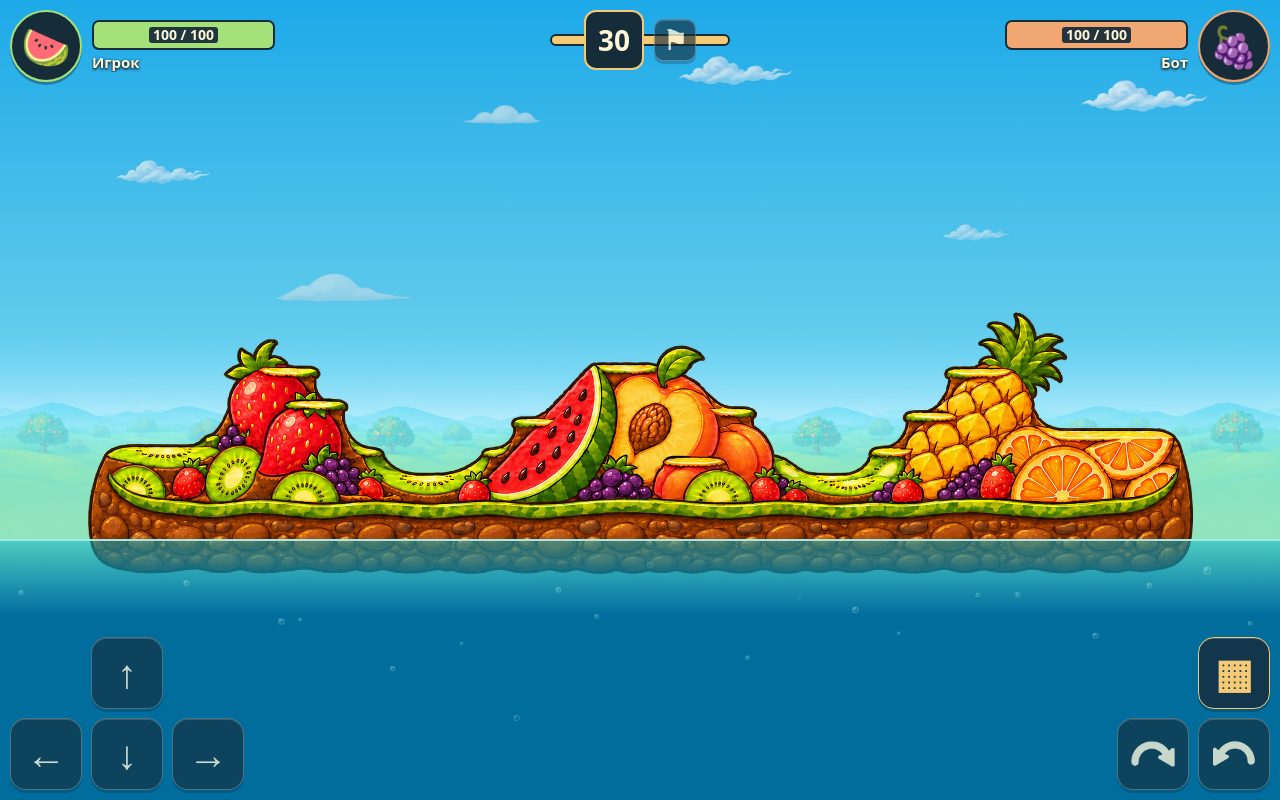
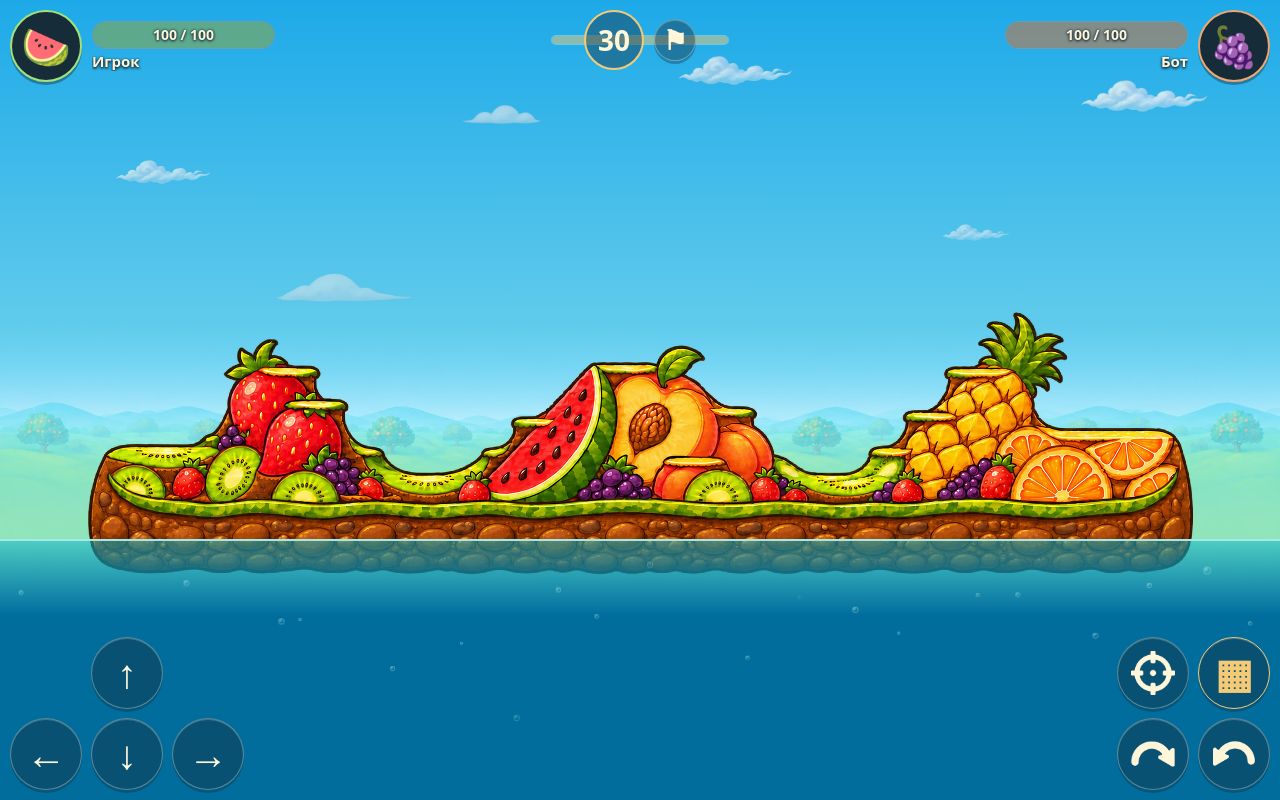
Before and after one commit to iskander99job/clone-client, a website built with Vite: page index.html in a window 1280 px wide. Built offline with nearby package versions, Linux system fonts and the light colour scheme; animation ran at ten frames a second.

Commit message:
Style round HUD controls and add a fire button

```diff
--- a/index.html
+++ b/index.html
@@ -32,7 +32,7 @@
         <div class="turn">
           <span class="turn-track" aria-hidden="true"></span>
           <span class="turn-clock" aria-label="Время хода — 30 секунд">30</span>
-          <button class="hud-button flag" type="button" aria-label="Сдаться" disabled>⚑</button>
+          <button class="hud-button flag" type="button" aria-label="Сдаться" aria-disabled="true">⚑</button>
         </div>
         <div class="fighter fighter-bot">
           <span class="avatar" aria-hidden="true">🍇</span>
@@ -47,12 +47,13 @@
       </div>
       <div class="hud-bottom">
         <div class="direction-pad" role="group" aria-label="Движение">
-          <button class="hud-button up" type="button" aria-label="Вверх" disabled>↑</button>
-          <button class="hud-button left" type="button" aria-label="Влево" disabled>←</button>
-          <button class="hud-button down" type="button" aria-label="Вниз" disabled>↓</button>
-          <button class="hud-button right" type="button" aria-label="Вправо" disabled>→</button>
+          <button class="hud-button up" type="button" aria-label="Вверх" aria-disabled="true">↑</button>
+          <button class="hud-button left" type="button" aria-label="Влево" aria-disabled="true">←</button>
+          <button class="hud-button down" type="button" aria-label="Вниз" aria-disabled="true">↓</button>
+          <button class="hud-button right" type="button" aria-label="Вправо" aria-disabled="true">→</button>
         </div>
         <div class="hud-actions" role="group" aria-label="Действия">
+          <button class="hud-button shoot" type="button" aria-label="Выстрел" aria-disabled="true"><span class="target-icon" aria-hidden="true"></span></button>
           <details class="inventory">
             <summary class="hud-button" aria-label="Оружие">▦</summary>
             <ul>
@@ -61,12 +62,13 @@
               <li>Липучая граната</li>
               <li>Осколочная граната</li>
               <li class="icon-credit">
-                <a href="https://www.flaticon.com/free-icon/jump_3976216" target="_blank" rel="noopener noreferrer">Иконка прыжка — Frey Wazza / Flaticon</a>
+                <a href="https://www.flaticon.com/free-icon/jump_3976216" target="_blank" rel="noopener noreferrer">Иконка прыжка — Frey Wazza / Flaticon</a><br>
+                <a href="https://www.flaticon.com/free-icon/thin-target_69178" target="_blank" rel="noopener noreferrer">Иконка прицела — Magnific / Flaticon</a>
               </li>
             </ul>
           </details>
-          <button class="hud-button" type="button" aria-label="Прыжок вперёд" disabled><span class="jump-icon" aria-hidden="true"></span></button>
-          <button class="hud-button" type="button" aria-label="Прыжок назад" disabled><span class="jump-icon jump-icon-back" aria-hidden="true"></span></button>
+          <button class="hud-button jump-forward" type="button" aria-label="Прыжок вперёд" aria-disabled="true"><span class="jump-icon" aria-hidden="true"></span></button>
+          <button class="hud-button jump-back" type="button" aria-label="Прыжок назад" aria-disabled="true"><span class="jump-icon jump-icon-back" aria-hidden="true"></span></button>
         </div>
       </div>
     </section>
--- a/src/hud.css
+++ b/src/hud.css
@@ -1,6 +1,7 @@
 .hud {
   --hud-ink: #fff6d9;
   --hud-shell: #172c39;
+  --hud-glass: #172c396b;
   --hud-line: #fff6d955;
   position: absolute;
   inset: 0;
@@ -63,9 +64,9 @@
   place-items: center;
   height: clamp(17px, 2.7vw, 26px);
   overflow: hidden;
-  border: 2px solid var(--hud-shell);
-  border-radius: 7px;
-  background: var(--hud-shell);
+  border: 1px solid var(--hud-line);
+  border-radius: 999px;
+  background: var(--hud-glass);
   font-size: clamp(9px, 1.3vw, 14px);
   white-space: nowrap;
 }
@@ -78,19 +79,19 @@
   appearance: none;
   border: 0;
   border-radius: 4px;
-  background: #304653;
+  background: transparent;
   accent-color: var(--health-fill);
 }
 
 .fighter-bot progress { direction: rtl; }
-.health progress::-webkit-progress-bar { background: #304653; }
-.health progress::-webkit-progress-value { background: var(--health-fill); }
-.health progress::-moz-progress-bar { background: var(--health-fill); }
+.health progress::-webkit-progress-bar { background: transparent; }
+.health progress::-webkit-progress-value { background: color-mix(in srgb, var(--health-fill) 48%, transparent); }
+.health progress::-moz-progress-bar { background: color-mix(in srgb, var(--health-fill) 48%, transparent); }
 .health span {
   z-index: 1;
   padding-inline: 4px;
   border-radius: 3px;
-  background: #172c39ef;
+  text-shadow: 0 1px 3px #172c39, 0 0 3px #172c39;
   font-variant-numeric: tabular-nums;
 }
 
@@ -117,8 +118,8 @@
   height: 8px;
   transform: translateX(-50%);
   border-radius: 4px;
-  background: #f4ca76;
-  box-shadow: 0 0 0 2px var(--hud-shell);
+  background: #f4ca7680;
+  box-shadow: 0 0 0 1px var(--hud-line);
 }
 
 .turn-clock {
@@ -128,8 +129,8 @@
   width: clamp(31px, 5vw, 56px);
   aspect-ratio: 1;
   border: 2px solid #f4ca76;
-  border-radius: 12px;
-  background: var(--hud-shell);
+  border-radius: 50%;
+  background: var(--hud-glass);
   font-size: clamp(15px, 2.7vw, 28px);
   font-variant-numeric: tabular-nums;
 }
@@ -142,15 +143,27 @@
   box-sizing: border-box;
   padding: 0;
   border: 1px solid var(--hud-line);
-  border-radius: 22%;
-  background: #172c39cf;
+  border-radius: 50%;
+  background: var(--hud-glass);
   box-shadow: inset 0 1px #ffffff30, 0 3px #172c3955;
   color: inherit;
   font: inherit;
   font-size: clamp(23px, 4vw, 40px);
+  pointer-events: auto;
+  transition: background-color 120ms, box-shadow 120ms, transform 120ms;
 }
 
-.hud-button:disabled { opacity: .78; }
+.hud-button:active {
+  transform: scale(.92);
+  background: #172c39a8;
+  box-shadow: inset 0 2px 6px #172c39a8;
+}
+
+@media (prefers-reduced-motion: reduce) {
+  .hud-button { transition: none; }
+  .hud-button:active { transform: none; }
+}
+
 .flag {
   position: relative;
   width: clamp(26px, 3.5vw, 42px);
@@ -172,10 +185,11 @@
 .right { grid-area: right; }
 
 .hud-actions {
-  grid-template-areas: ". inventory" "forward back";
+  grid-template-areas: "shoot inventory" "forward back";
 }
-.hud-actions button:nth-of-type(1) { grid-area: forward; }
-.hud-actions button:nth-of-type(2) { grid-area: back; }
+.shoot { grid-area: shoot; }
+.jump-forward { grid-area: forward; }
+.jump-back { grid-area: back; }
 
 .inventory {
   grid-area: inventory;
@@ -204,13 +218,16 @@
 }
 .inventory li + li { margin-top: 6px; }
 
-.jump-icon {
+.jump-icon,
+.target-icon {
   width: 62%;
   aspect-ratio: 1;
   background: currentColor;
-  mask: url('./assets/jump.png') center / contain no-repeat;
+  mask: var(--icon) center / contain no-repeat;
 }
 
+.jump-icon { --icon: url('./assets/jump.png'); }
+.target-icon { --icon: url('./assets/target.png'); }
 .jump-icon-back { transform: scaleX(-1); }
 
 .icon-credit {
```
Also changed, not shown: src/assets/target.png (added).
